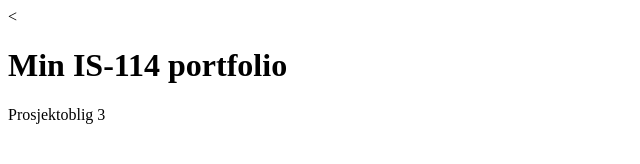
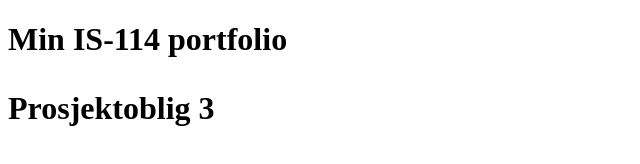
Before and after one commit to andreavaagen/Oblig03, a plain HTML site: page docs/index.html in a window 1280 px wide. Shown: the whole page, without its empty margins (0-640 px from the left). Drawn offline with Linux system fonts and the light colour scheme.

Commit message:
endret fil i branch

```diff
--- a/docs/index.html
+++ b/docs/index.html
@@ -2,11 +2,11 @@
 <html>
 <head>
 	<meta charset="utf-8">
-	<meta name="viewpoint" content="width=device-widht, initial-scale=1">
+	<meta name="viewpoint" content="width=device-width, initial-scale=1">
 	<title>(Andrea Vågen)</title>
-	<</head>
+	</head>
 	<body>
-		<h1>Min IS-114 portfolio</h1>
-		<p>Prosjektoblig 3</
+		<h1>Min IS-114 portfolio<h1>
+		<p>Prosjektoblig 3</p>
 		</body>
 		</html>
```
